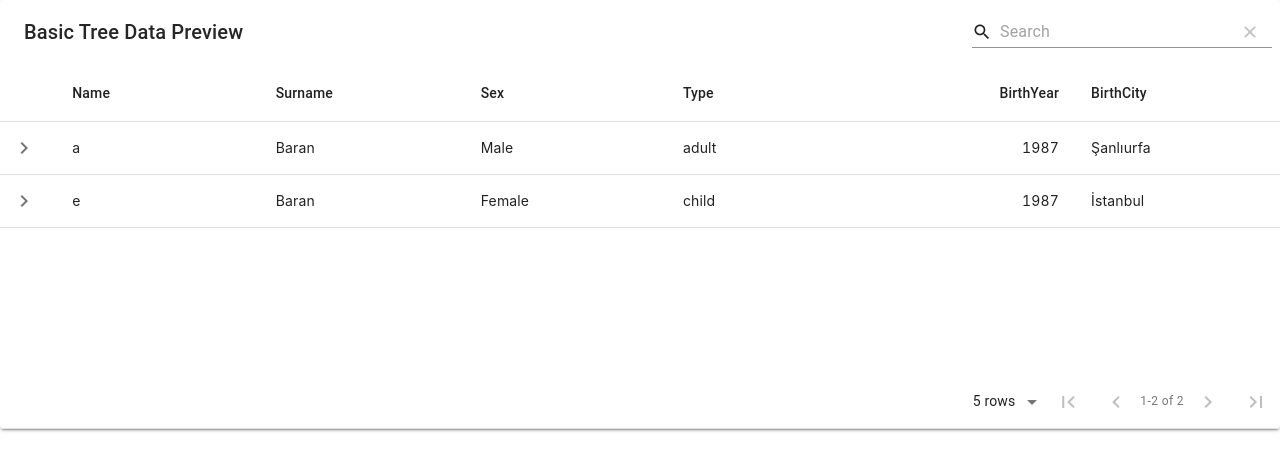
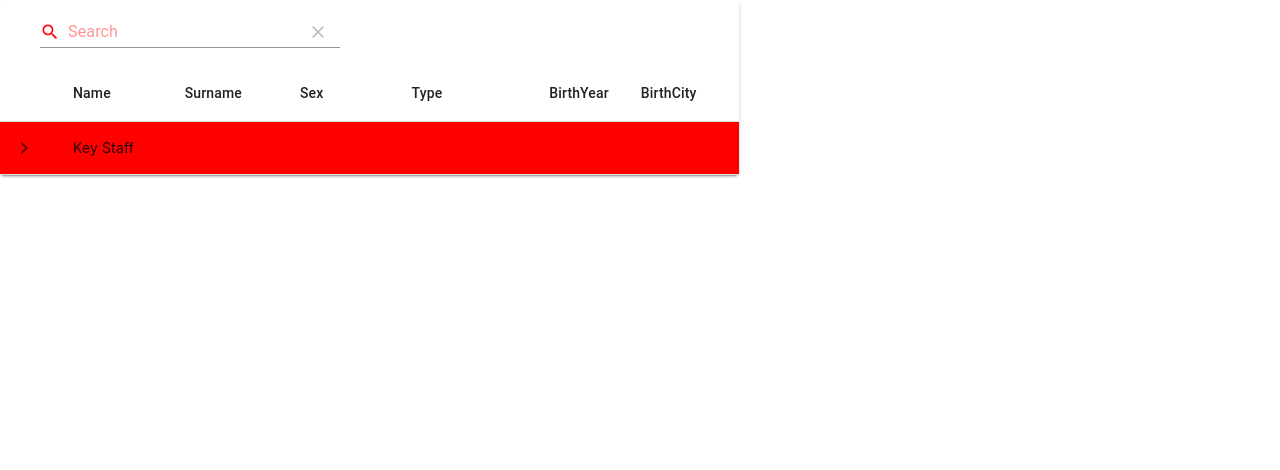
Before and after one commit to Automedon/ExampleOfCodeAdvanced, a Next.js app: page /materialTable in a window 1280 px wide. Shown: the top 470 px of the page. Built offline with nearby package versions, Linux system fonts and the light colour scheme.

Commit message:
Example of Code : Many changes

```diff
--- a/package.json
+++ b/package.json
@@ -21,11 +21,13 @@
     "downshift": "^6.1.1",
     "material-table": "^1.69.3",
     "next": "10.0.8",
+    "re-resizable": "^6.9.0",
     "react": "16.14.0",
     "react-dom": "16.14.0",
     "react-query": "^3.12.1",
+    "react-resizable": "^1.11.1",
     "react-select": "^4.3.0",
-    "react-table": "^7.6.3",
+    "react-table": "^7.7.0",
     "recoil": "^0.1.3",
     "styled-components": "^5.2.3"
   },
--- a/pages/_document.tsx
+++ b/pages/_document.tsx
@@ -32,7 +32,6 @@ export default class MyDocument extends Document {
     return (
       <Html>
         <Head>
-          <title>Tables</title>
           <link
             rel="stylesheet"
             href="https://fonts.googleapis.com/icon?family=Material+Icons"
--- /dev/null
+++ b/pages/materialTable/Table.module.css
@@ -0,0 +1,33 @@
+.layoutRoot {
+    display: flex;
+    background: #eee;
+    margin-bottom: 20px;
+    flex-wrap: wrap;
+}
+.absoluteLayout {
+    height: 600px;
+    position: relative;
+    justify-content: center;
+    align-items: center;
+}
+.scaledLayout {
+    width: 125%;
+    left: -12.5%;
+    transform: scale(0.75);
+    margin-top: -7.5%;
+}
+
+.box {
+    display: flex;
+    justify-content: center;
+    align-items: center;
+    flex-direction: column;
+    background: #ccc;
+    border: 1px solid black;
+    text-align: center;
+    padding: 10px;
+    box-sizing: border-box;
+    overflow: hidden;
+    position: relative;
+    margin: 20px;
+}
--- a/pages/materialTable/index.tsx
+++ b/pages/materialTable/index.tsx
@@ -1,43 +1,75 @@
 import React from "react";
-import MaterialTable from "material-table";
+import styled from "styled-components";
+import MaterialTable, {
+  MTableBodyRow,
+  MTableHeader,
+  MTableToolbar,
+  MTableCell,
+} from "material-table";
+import { Resizable } from "re-resizable";
+//import { Resizable, ResizableBox } from "react-resizable";
+import styles from "./Table.module.css";
 
-export default () => {
+const Material = () => {
   return (
+    <>
+      {" "}
+      <StyledTable>
         <MaterialTable
-      title="Basic Tree Data Preview"
+          title={null}
+          components={{
+            Toolbar: (props) => {
+              return <MTableToolbar {...props} />;
+            },
+            Row: (props) => {
+              const changeBackGround = !!props?.data?.name;
+
+              return (
+                <StyledRow {...props} $changeBackground={changeBackGround} />
+              );
+            },
+            Header: (props) => {
+              return <StyledHeader {...props} />;
+            },
+            Cell: (props) => {
+              return <MTableCell {...props} />;
+            },
+          }}
           data={[
             {
               id: 1,
-          name: "a",
-          surname: "Baran",
-          birthYear: 1987,
-          birthCity: 63,
-          sex: "Male",
-          type: "adult",
+              name: "Key Staff",
+              surname: null,
+              birthYear: null,
+              birthCity: null,
+              sex: null,
+              type: null,
             },
             {
               id: 2,
-          name: "b",
-          surname: "Baran",
-          birthYear: 1987,
-          birthCity: 34,
-          sex: "Female",
-          type: "adult",
+              name: "Ivan Megan",
+              user: { avatar: "avatar" },
+              surname: null,
+              birthYear: null,
+              birthCity: null,
+              sex: null,
+              type: null,
               parentId: 1,
             },
             {
               id: 3,
-          name: "c",
-          surname: "Baran",
-          birthYear: 1987,
-          birthCity: 34,
-          sex: "Female",
-          type: "child",
+              name: "Mikhail Surta",
+              surname: null,
+              user: { avatar: "avatar" },
+              birthYear: null,
+              birthCity: null,
+              sex: null,
+              type: null,
               parentId: 1,
             },
             {
               id: 4,
-          name: "d",
+              name: null,
               surname: "Baran",
               birthYear: 1987,
               birthCity: 34,
@@ -47,22 +79,13 @@ export default () => {
             },
             {
               id: 5,
-          name: "e",
+              name: null,
               surname: "Baran",
               birthYear: 1987,
               birthCity: 34,
               sex: "Female",
               type: "child",
-        },
-        {
-          id: 6,
-          name: "f",
-          surname: "Baran",
-          birthYear: 1987,
-          birthCity: 34,
-          sex: "Female",
-          type: "child",
-          parentId: 5,
+              parentId: 2,
             },
           ]}
           columns={[
@@ -77,7 +100,39 @@ export default () => {
               lookup: { 34: "İstanbul", 63: "Şanlıurfa" },
             },
           ]}
-      parentChildData={(row, rows) => rows.find((a) => a.id === row.parentId)}
+          options={{
+            paging: false,
+            searchFieldStyle: { color: "red" },
+            searchFieldAlignment: "left",
+            draggable: false,
+          }}
+          parentChildData={(row, rows) =>
+            rows.find((a) => a.id === row.parentId)
+          }
         />
+      </StyledTable>
+    </>
   );
 };
+
+const StyledRow = styled(MTableBodyRow)<{
+  $changeBackground?: boolean;
+}>`
+  background-color: ${({ $changeBackground }) =>
+    $changeBackground ? "red" : "green"};
+`;
+
+const StyledTable = styled.div<{}>`
+  width: 1200px;
+  display: flex;
+  justify-items: center;
+`;
+
+const StyledHeader = styled(MTableHeader)`
+  width: 100%;
+  * {
+    color: orange !important;
+  }
+`;
+
+export default Material;
--- a/pages/tablesub/Table/style.ts
+++ b/pages/tablesub/Table/style.ts
@@ -1,7 +1,8 @@
 import styled from "styled-components";
 
 export const Border = styled.div`
+  width: 900px;
   * {
-    border: 1px solid #0070f3;
+    border-top: 1px solid #0070f3;
   }
 `;
```
Also changed, not shown: pages/antdTable/index.tsx (+105 -43 lines), pages/tablesub/Table/flatten.js (added, +41 -0 lines), pages/tablesub/Table/index.tsx (+103 -14 lines), pages/tablesub/index.tsx (+29 -2 lines), 1 other file (tests, documents, lock files or other folders). Lines whose indentation alone changed are shown as unchanged.
